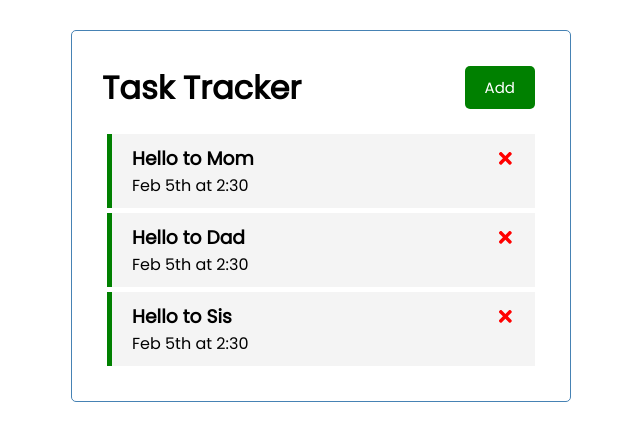
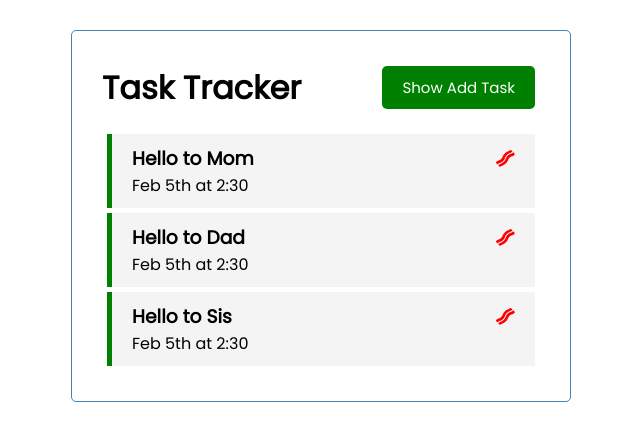
Before and after one commit to YugenFox/react-task-tracker, a React (Create React App) app: page / in a window 1280 px wide. Shown: the top 440 px of the page, without its empty margins (319-959 px from the left). Built offline with nearby package versions, Linux system fonts and the light colour scheme.

Commit message:
Button Toggle Completed

```diff
--- a/src/App.js
+++ b/src/App.js
@@ -54,7 +54,7 @@ function App() {
 
   return (
     <div className="container">
-      <Header onAdd={() => setShowAddTask(!showAddTask)} />
+      <Header onAdd={() => setShowAddTask(!showAddTask)} showAdd={showAddTask}/>
 
       {showAddTask && <AddTask onAdd={addTask} />}
       {tasks.length > 0 ? (
--- a/src/components/Header.js
+++ b/src/components/Header.js
@@ -1,15 +1,15 @@
 import PropTypes from "prop-types";
 import Button from "./Button";
 
-const Header = ({ title, onAdd }) => {
+const Header = ({ title, onAdd, showAdd }) => {
   const onClick = () => {
     console.log("Click");
   };
 
   return (
     <header className="header">
-      <h1>Task Tracker</h1>
-      <Button color="green" text="Add" onClick={onAdd} />
+      <h1>{title}</h1>
+      <Button color={showAdd ? "red" : "green"} text={showAdd ? "Hide Add Task" : "Show Add Task"} onClick={onAdd} />
     </header>
   );
 };
--- a/src/components/Task.js
+++ b/src/components/Task.js
@@ -1,4 +1,4 @@
-import { FaTimes } from "react-icons/fa";
+import { FaBacon } from "react-icons/fa";
 
 const Task = ({ task, onDelete, onToggle }) => {
   return (
@@ -8,7 +8,7 @@ const Task = ({ task, onDelete, onToggle }) => {
     >
       <h3>
         {task.text}{" "}
-        <FaTimes
+        <FaBacon
           style={{ color: "red", curser: "pointer" }}
           onClick={() => onDelete(task.id)}
         />
```
